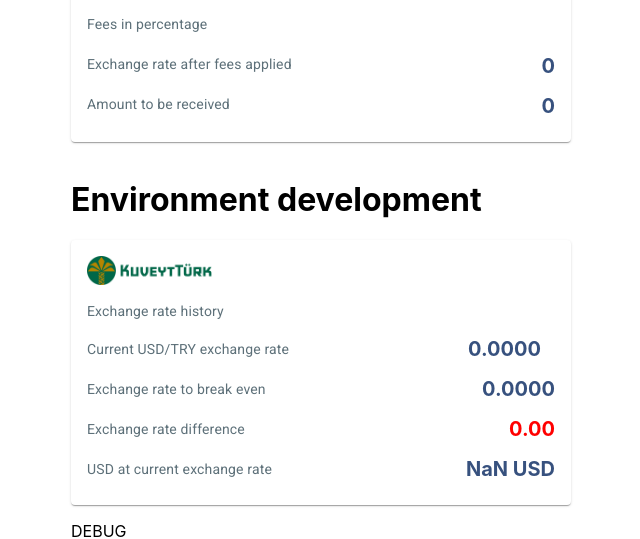
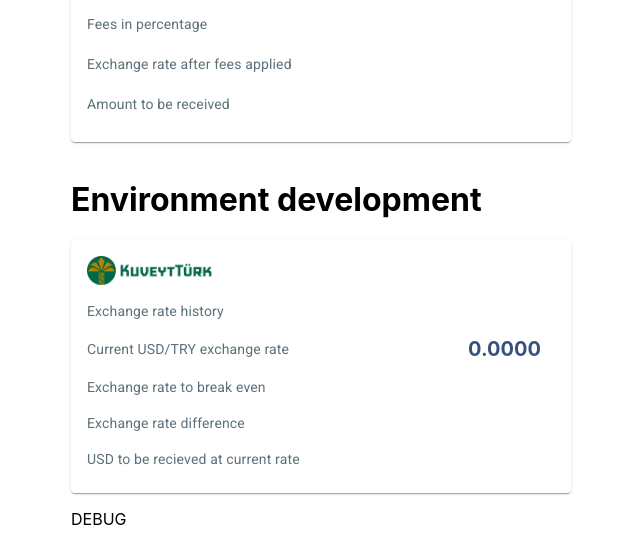
Before and after one commit to onattech/WiseToKuveytTurk, a React (Create React App) app: page / in a window 1280 px wide. Shown: the part 237-776 px from the top of the page, without its empty margins (319-959 px from the left). Built offline with nearby package versions, Linux system fonts and the light colour scheme; no server answers.

Commit message:
clean up

```diff
--- a/src/App.tsx
+++ b/src/App.tsx
@@ -5,7 +5,7 @@ import Wise from './Components/Wise'
 import { ReducerProps } from './Types/PropTypes'
 import Kuveyt from './Components/Kuveyt'
 
-const initialState: ReducerProps = { tryReceived: 0, usdSent: 0, exRateAfterFees: 0 }
+const initialState: ReducerProps = { wiseTRYsent: 0, wiseUSDsent: 0, wiseExRateAfterFees: 0 }
 
 function reducer(currentState: ReducerProps, newState: ReducerProps): ReducerProps {
     return { ...currentState, ...newState }
--- a/src/Components/Kuveyt/index.tsx
+++ b/src/Components/Kuveyt/index.tsx
@@ -5,20 +5,21 @@ import Box from '@mui/material/Box'
 import Typography from '../../MUI/CustomTypography'
 import Kv from '../../Assets/kuveyt-turk.png'
 import useGetExRate from '../../Hooks/useGetExRate'
-import ExRateStream from './ExRateStream'
+import ExRateHistory from './ExRateHistory'
 import LiveExRateDisplay from './LiveExRateDisplay'
 import { ReducerProps, StreamType } from '../../Types/PropTypes'
 
 const ching = require('../../Assets/ching.mp3')
 
+const GREEN = '#2ead4b'
 const kuveytFee = 0.998
 
 export default function Kuveyt({ state }: { state: ReducerProps }) {
     // Custom hook
-    const { currentExRate, isLive } = useGetExRate()
+    const { kuveytExRateUSD, kuveytIsLive } = useGetExRate()
 
     // Global state
-    const { usdSent, exRateAfterFees, tryReceived } = state
+    const { wiseUSDsent, wiseExRateAfterFees, wiseTRYsent } = state
 
     // Local state
     const [stream, setStream] = useState<StreamType>([])
@@ -26,7 +27,6 @@ export default function Kuveyt({ state }: { state: ReducerProps }) {
     const [count, setCount] = useState(1)
     if (process.env.NODE_ENV === 'development') {
         console.log('🚀updating....')
-        console.log('🚀 ~ file: Kuveyt.jsx ~ line 19 ~ Kuveyt ~ streamobj', stream)
     }
 
     // const audio = new Audio(ching)
@@ -34,19 +34,19 @@ export default function Kuveyt({ state }: { state: ReducerProps }) {
 
     // Update exchange rates every 5 seconds
     useEffect(() => {
-        if (currentExRate.sell === 0) return
-        setStream([...stream, { buy: currentExRate.buy, sell: currentExRate.sell, date: new Date().toISOString(), count }])
+        if (kuveytExRateUSD.sell === 0) return
+        setStream([...stream, { buy: kuveytExRateUSD.buy, sell: kuveytExRateUSD.sell, date: new Date().toISOString(), count }])
         setCount(count + 1)
 
         if (stream.length < 3) return
-        if (currentExRate.sell > stream.slice(-2)[0].sell) {
+        if (kuveytExRateUSD.sell > stream.slice(-2)[0].sell) {
             setLastUpdateStatus('increased')
-        } else if (currentExRate.sell < stream.slice(-2)[0].sell) {
+        } else if (kuveytExRateUSD.sell < stream.slice(-2)[0].sell) {
             setLastUpdateStatus('decreased')
         } else {
             setLastUpdateStatus('same')
         }
-    }, [currentExRate])
+    }, [kuveytExRateUSD])
 
     return (
         <>
@@ -60,41 +60,41 @@ export default function Kuveyt({ state }: { state: ReducerProps }) {
                     {/* Exchange rate history */}
                     <Box sx={{ display: 'flex', justifyContent: 'space-between', alignItems: 'center', flexWrap: 'wrap' }}>
                         <Typography variant="body2">Exchange rate history</Typography>
-                        <ExRateStream stream={stream} currentExRate={currentExRate} />
+                        <ExRateHistory stream={stream} kuveytExRateUSD={kuveytExRateUSD} />
                     </Box>
 
                     {/* Current USD/TRY exchange rate */}
                     <Box sx={{ display: 'flex', justifyContent: 'space-between', alignItems: 'center' }}>
                         <Typography variant="body2">Current USD/TRY exchange rate</Typography>
-                        <LiveExRateDisplay isLive={isLive} currentExRate={currentExRate.sell} lastUpdateStatus={lastUpdateStatus} />
+                        <LiveExRateDisplay kuveytIsLive={kuveytIsLive} kuveytExRateUSD={kuveytExRateUSD.sell} lastUpdateStatus={lastUpdateStatus} />
                     </Box>
 
                     {/* Exchange rate to break even */}
                     <Box sx={{ display: 'flex', justifyContent: 'space-between', alignItems: 'center' }}>
                         <Typography variant="body2">Exchange rate to break even</Typography>
-                        <Typography variant="number">{(exRateAfterFees * kuveytFee).toFixed(4)}</Typography>
+                        <Typography variant="number">{(wiseExRateAfterFees * kuveytFee).toFixed(4) && ''}</Typography>
                     </Box>
 
                     {/* Exchange rate difference */}
                     <Box sx={{ display: 'flex', justifyContent: 'space-between', alignItems: 'center' }}>
                         <Typography variant="body2">Exchange rate difference</Typography>
-                        <Typography variant="number" color={getExRateDiff(currentExRate.sell, exRateAfterFees) > 0 ? '#2ead4b' : 'red'}>
-                            {Math.abs(getExRateDiff(currentExRate.sell, exRateAfterFees)).toFixed(2)}
+                        <Typography variant="number" color={getExRateDiff(kuveytExRateUSD.sell, wiseExRateAfterFees) > 0 ? GREEN : 'red'}>
+                            {wiseExRateAfterFees !== 0 ? Math.abs(getExRateDiff(kuveytExRateUSD.sell, wiseExRateAfterFees)).toFixed(2) : ''}
                         </Typography>
                     </Box>
 
-                    {/* USD at current exchange rate */}
+                    {/* USD to be recieved at current  rate */}
                     <Box sx={{ display: 'flex', justifyContent: 'space-between', alignItems: 'center' }}>
-                        <Typography variant="body2">USD at current exchange rate</Typography>
-                        <Typography variant="number">{((tryReceived / currentExRate.sell) * kuveytFee).toFixed(2)} USD</Typography>
+                        <Typography variant="body2">USD to be recieved at current rate</Typography>
+                        <Typography variant="number">{wiseTRYsent !== 0 ? `${((wiseTRYsent / kuveytExRateUSD.sell) * kuveytFee).toFixed(2)} USD` : ''}</Typography>
                     </Box>
 
                     {/* Gain */}
-                    {tryReceived && usdSent ? (
+                    {wiseTRYsent && wiseUSDsent ? (
                         <Box sx={{ display: 'flex', justifyContent: 'space-between', alignItems: 'center' }}>
-                            <Typography variant="body2">{getGain(tryReceived, currentExRate, usdSent) > 0 ? 'Gain' : 'Loss'}</Typography>
-                            <Typography variant="number" color={getGain(tryReceived, currentExRate, usdSent) > 0 ? '#2ead4b' : 'red'}>
-                                {Math.abs(getGain(tryReceived, currentExRate, usdSent)).toFixed(2)} USD
+                            <Typography variant="body2">{getGain(wiseTRYsent, kuveytExRateUSD, wiseUSDsent) > 0 ? 'Gain' : 'Loss'}</Typography>
+                            <Typography variant="number" color={getGain(wiseTRYsent, kuveytExRateUSD, wiseUSDsent) > 0 ? GREEN : 'red'}>
+                                {Math.abs(getGain(wiseTRYsent, kuveytExRateUSD, wiseUSDsent)).toFixed(2)} USD
                             </Typography>
                         </Box>
                     ) : null}
@@ -103,15 +103,11 @@ export default function Kuveyt({ state }: { state: ReducerProps }) {
 
             {process.env.NODE_ENV === 'development' ? (
                 <Box>
-                    {/* <p>One minute ago</p> */}
                     <p>DEBUG</p>
-                    {/* <div>Time difference: {(new Date(stream.at(-13)[2]) - new Date()) / 1000}</div> */}
-                    {/* <div>Sale rate: {stream.at(-13)[1]}</div> */}
-                    {/* <span>{stream.at(-13)[1] < stream.at(-1)[1] ? 'increased' : 'decreased'}</span> */}
                     <p></p>
                     <Box>
                         {stream.map((a) => (
-                            <div>
+                            <div key={a.count}>
                                 <span style={{ marginRight: 10 }}>{a.buy}</span>
                                 <span style={{ marginRight: 10 }}>{a.sell}</span>
                                 <span style={{ marginRight: 10 }}>{new Date(a.date).toLocaleTimeString()}</span>
@@ -125,7 +121,6 @@ export default function Kuveyt({ state }: { state: ReducerProps }) {
     )
 
     function getExRateDiff(currentRate: number, rateAfterFees: number): number {
-        console.log((Number(currentRate) - Number(rateAfterFees) * kuveytFee) * -1)
         return (currentRate - rateAfterFees * kuveytFee) * -1
     }
 
--- a/src/Components/Wise.tsx
+++ b/src/Components/Wise.tsx
@@ -11,37 +11,37 @@ import { ReducerProps } from '../Types/PropTypes'
 
 export default function Wise({ state, setState }: { state: ReducerProps; setState: React.Dispatch<ReducerProps> }) {
     // Global state
-    const { usdSent, exRateAfterFees, tryReceived } = state
+    const { wiseUSDsent, wiseExRateAfterFees, wiseTRYsent } = state
 
     // Local state
-    const [fee, setFee] = useState<number>(0)
+    const [wiseFees, setWiseFees] = useState<number>(0)
     const [exchangeRate, setExchangeRate] = useState<number>(0)
-    const [feesInPercentage, setFeesInPercentage] = useState<string | null>(null)
+    const [wiseFeesInPercentage, setWiseFeesInPercentage] = useState<string | null>(null)
 
     // Set fees in percentage
     useEffect(() => {
-        if (usdSent && fee) {
-            setFeesInPercentage(((fee / usdSent) * 100).toFixed(2))
+        if (wiseUSDsent && wiseFees) {
+            setWiseFeesInPercentage(((wiseFees / wiseUSDsent) * 100).toFixed(2))
         } else {
-            setFeesInPercentage(null)
+            setWiseFeesInPercentage(null)
         }
-    }, [usdSent, fee])
+    }, [wiseUSDsent, wiseFees])
 
     // Set exchange rate after fees applied and TRY to be recieved
     useEffect(() => {
         // If missing any of the below, clear the state calculated with those values
-        if (!usdSent || !fee || !exchangeRate) {
-            setState({ ...state, exRateAfterFees: 0, tryReceived: 0 })
+        if (!wiseUSDsent || !wiseFees || !exchangeRate) {
+            setState({ ...state, wiseExRateAfterFees: 0, wiseTRYsent: 0 })
         }
 
-        if (usdSent && fee && exchangeRate) {
+        if (wiseUSDsent && wiseFees && exchangeRate) {
             setState({
                 ...state,
-                exRateAfterFees: exchangeRateAfterFeeCut(exchangeRate, fee, usdSent), //
-                tryReceived: tryReceivedFn(exchangeRate, fee, usdSent),
+                wiseExRateAfterFees: exchangeRateAfterFeeCut(exchangeRate, wiseFees, wiseUSDsent), //
+                wiseTRYsent: tryReceivedFn(exchangeRate, wiseFees, wiseUSDsent),
             })
         }
-    }, [usdSent, fee, exchangeRate])
+    }, [wiseUSDsent, wiseFees, exchangeRate])
 
     // Alert
     // useEffect(() => {
@@ -58,28 +58,28 @@ export default function Wise({ state, setState }: { state: ReducerProps; setStat
                     {/* Amount being sent */}
                     <TextField
                         onChange={(e) => {
-                            setState({ ...state, usdSent: parseFloat(e.target.value) || 0 })
+                            setState({ ...state, wiseUSDsent: parseFloat(e.target.value) || 0 })
                         }}
                         size="small"
                         label="Amount being sent"
                         variant="outlined"
                         sx={{ width: 170 }}
                         InputProps={{
-                            startAdornment: true && <InputAdornment position="start">$</InputAdornment>,
+                            startAdornment: <InputAdornment position="start">$</InputAdornment>,
                         }}
                     />
 
                     {/* Fees */}
                     <TextField
                         onChange={(e) => {
-                            setFee(parseFloat(e.target.value) || 0)
+                            setWiseFees(parseFloat(e.target.value) || 0)
                         }}
                         size="small"
                         label="Fees"
                         variant="outlined"
                         sx={{ width: 100 }}
                         InputProps={{
-                            startAdornment: true && <InputAdornment position="start">$</InputAdornment>,
+                            startAdornment: <InputAdornment position="start">$</InputAdornment>,
                         }}
                     />
 
@@ -98,19 +98,19 @@ export default function Wise({ state, setState }: { state: ReducerProps; setStat
                 {/* Fees in percentage */}
                 <Box sx={{ display: 'flex', justifyContent: 'space-between', height: 24 }}>
                     <Typography variant="body2">Fees in percentage</Typography>
-                    <Typography variant="number"> {feesInPercentage && `%${feesInPercentage}`}</Typography>
+                    <Typography variant="number"> {wiseFeesInPercentage ? `%${wiseFeesInPercentage}` : null}</Typography>
                 </Box>
 
                 {/* Exchange rate after fees applied */}
                 <Box sx={{ display: 'flex', justifyContent: 'space-between', height: 24 }}>
                     <Typography variant="body2">Exchange rate after fees applied</Typography>
-                    <Typography variant="number">{exRateAfterFees && exRateAfterFees.toFixed(4)}</Typography>
+                    <Typography variant="number">{wiseExRateAfterFees !== 0 ? wiseExRateAfterFees.toFixed(4) : null}</Typography>
                 </Box>
 
                 {/* Amount to be received */}
                 <Box sx={{ display: 'flex', justifyContent: 'space-between', height: 24 }}>
                     <Typography variant="body2">Amount to be received </Typography>
-                    <Typography variant="number">{tryReceived && `${tryReceived.toFixed(2)} TRY`}</Typography>
+                    <Typography variant="number">{wiseTRYsent !== 0 ? `${wiseTRYsent.toFixed(2)} TRY` : null}</Typography>
                 </Box>
             </CardContent>
         </Card>
--- a/src/Hooks/useGetExRate.tsx
+++ b/src/Hooks/useGetExRate.tsx
@@ -6,8 +6,8 @@ type exRateType = {
 }
 
 export default function useGetExRate() {
-    const [currentExRate, setCurrentExRate] = useState<exRateType>({ buy: 0, sell: 0 })
-    const [isLive, setLive] = useState(false)
+    const [kuveytExRateUSD, setCurrentExRate] = useState<exRateType>({ buy: 0, sell: 0 })
+    const [kuveytIsLive, setLive] = useState(false)
 
     useEffect(() => {
         const interval = setInterval(() => {
@@ -27,5 +27,5 @@ export default function useGetExRate() {
         return () => clearInterval(interval)
     }, [])
 
-    return { currentExRate, isLive }
+    return { kuveytExRateUSD, kuveytIsLive }
 }
--- a/src/Types/PropTypes.ts
+++ b/src/Types/PropTypes.ts
@@ -1,7 +1,7 @@
 export type ReducerProps = {
-    tryReceived: number
-    usdSent: number
-    exRateAfterFees: number
+    wiseTRYsent: number
+    wiseUSDsent: number
+    wiseExRateAfterFees: number
 }
 
 export type StreamType = {
```
Also changed, not shown: src/Components/Kuveyt/ExRateHistory.tsx (renamed from src/Components/Kuveyt/ExRateStream.tsx, +10 -10 lines), src/Components/Kuveyt/LiveExRateDisplay.tsx (+9 -3 lines).
